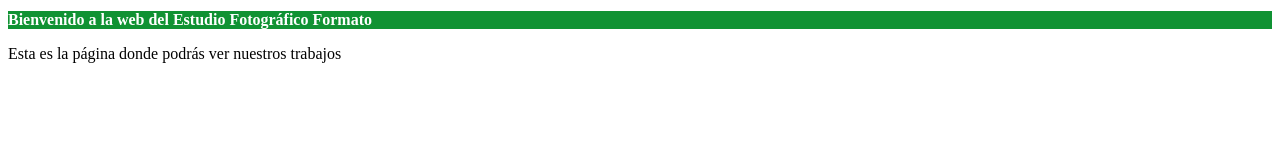
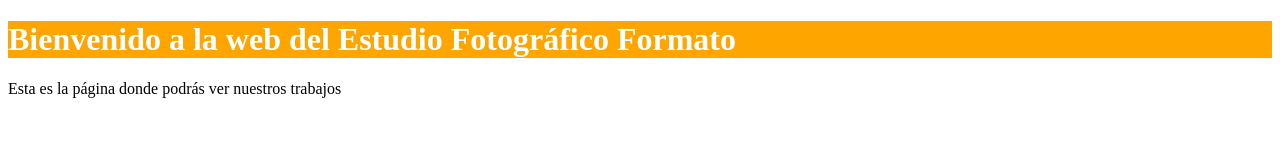
Before and after one commit to srojas24/pagina-web, a plain HTML site: page index.html in a window 1280 px wide. Drawn offline with Linux system fonts and the light colour scheme.

Commit message:
Arregla el diseño de la página web

```diff
--- a/estilo.css
+++ b/estilo.css
@@ -1,5 +1,4 @@
 h1{
-    background-color: #109233;
+    background-color: orange;
     color: white;
-    font-size: 16px;
 }
```
